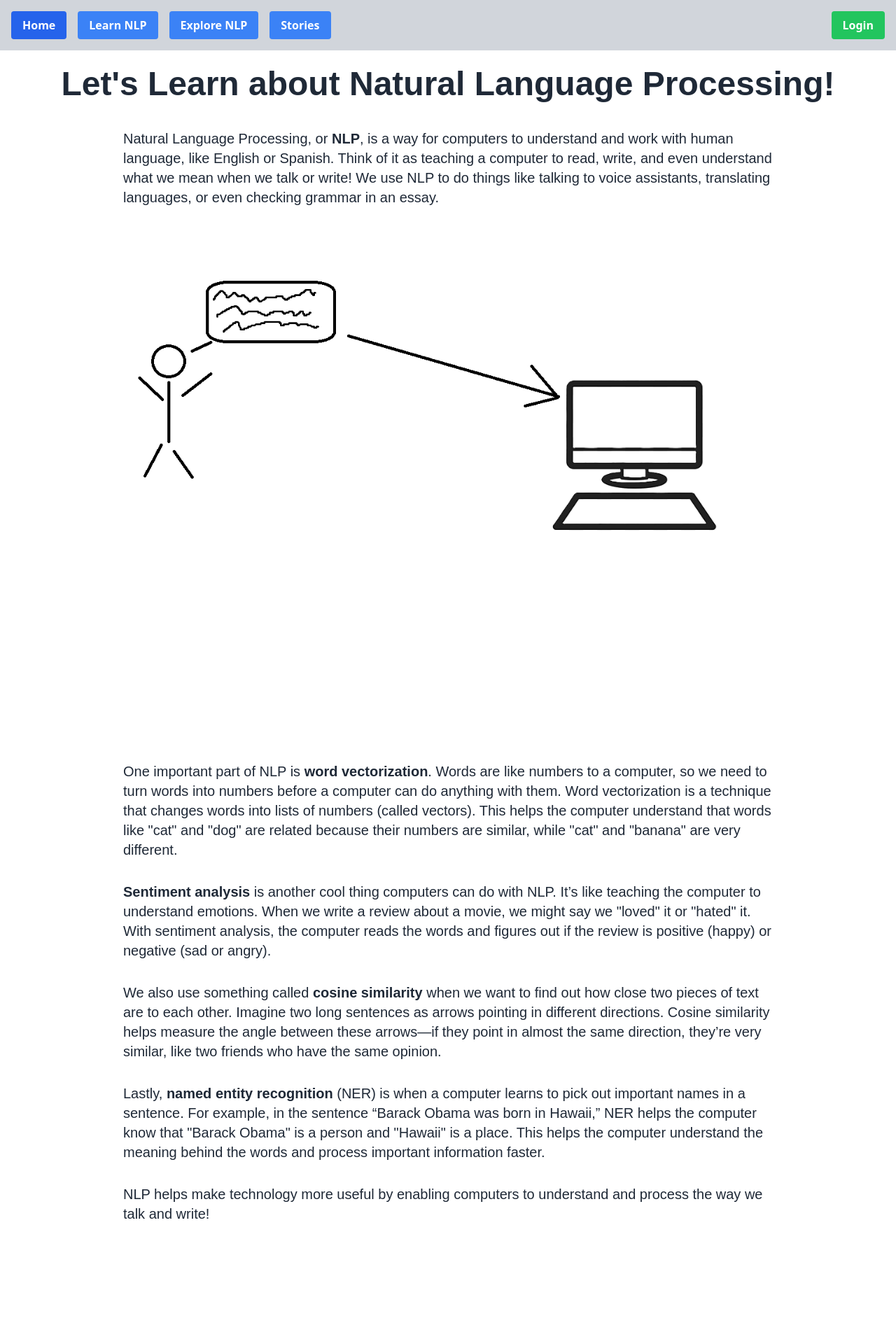
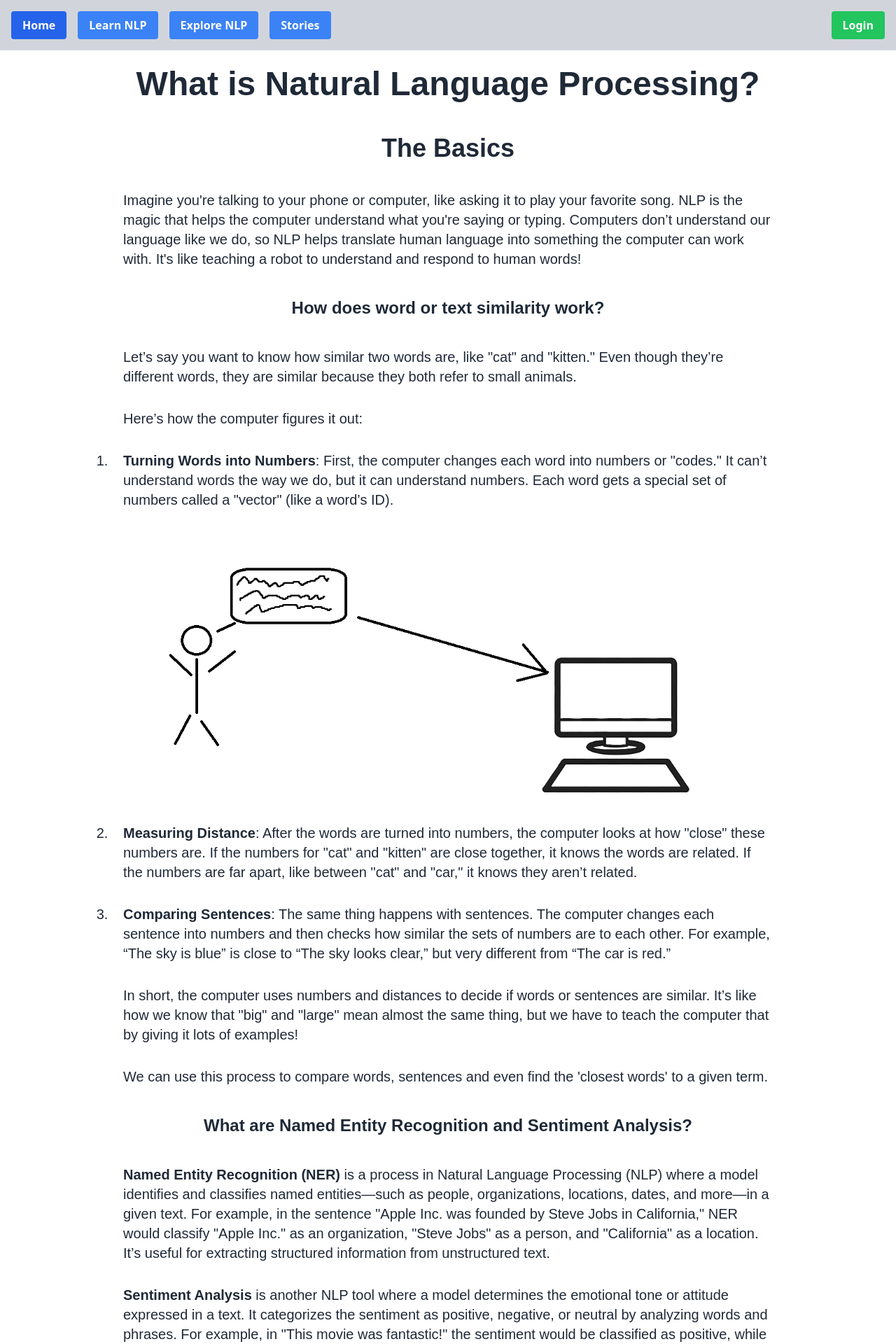
Before and after one commit to jiekeller/Dev10Capstone, a React (Vite) app in the folder learn_nlp_server/: page /LearnNLP in a window 1280 px wide. Shown: the top 1920 px of the page at 70% size. Before the commit the page ends 1764 px from the top, so only its background shows below. Built offline with nearby package versions, Linux system fonts and the light colour scheme.

Commit message:
learn NLP page work

```diff
--- a/learn_nlp_server/src/views/Landing.jsx
+++ b/learn_nlp_server/src/views/Landing.jsx
@@ -24,7 +24,22 @@ function Landing() {
       Learn Natural Language Processing!
       </h1>
       <p className="text-lg p-4" style={{ textAlign: 'center', fontFamily: 'Arial, sans-serif', maxWidth: '60%', margin: '0 auto' }}>
-      Natural Language Processing (NLP) is a field of artificial intelligence that focuses on the interaction between humans and computers using natural language.
+      Natural Language Processing <strong>(NLP)</strong> is a field of artificial intelligence that focuses on the interaction between humans and computers using natural language.
+      </p>
+      <p className="text-lg p-4" style={{ textAlign: 'center', fontFamily: 'Arial, sans-serif', maxWidth: '60%', margin: '0 auto' }}>
+      NLP has always been a fascinating area of Computer Science for me. Not only can it be incredibly interesting to learn and mess around with, but it is also very important in the world today given its ability to make technology more accessible and efficient.
+      </p>
+      <p className="text-lg p-4" style={{ textAlign: 'center', fontFamily: 'Arial, sans-serif', maxWidth: '60%', margin: '0 auto' }}>
+      I have created this website to teach others the basics of natural language processing and why it can be so exciting, and also so dangerous!
+      </p>
+      <p className="text-lg p-4" style={{ textAlign: 'center', fontFamily: 'Arial, sans-serif', maxWidth: '60%', margin: '0 auto' }}>
+      If you are new to NLP, checkout the LearnNLP page where you can learn foundational concepts of the field. Once you have an understanding, hop over to the ExploreNLP page to noodle around with different NLP tools (these will be explained in LearnNLP), or check out the Stories page to examine and compare famous documents or short stories to words and phrases.
+      </p>
+      <p className="text-lg p-4" style={{ textAlign: 'center', fontFamily: 'Arial, sans-serif', maxWidth: '60%', margin: '0 auto' }}>
+      Users and Admin can login using the green button on the top right, to add stories and authors (User and Admin privileges) or delete stories and authors (Only Admin privileges). If you would like to contribute to the site, please reach out to me <a href="mailto:">here</a>.
+      </p>
+      <p className="text-lg p-4" style={{ textAlign: 'center', fontFamily: 'Arial, sans-serif', maxWidth: '60%', margin: '0 auto' }}>
+      I hope you enjoy the site and learn something new about NLP!
       </p>
     </div>
   );
--- a/learn_nlp_server/src/views/LearnNLP.jsx
+++ b/learn_nlp_server/src/views/LearnNLP.jsx
@@ -2,16 +2,45 @@ export default function LearnNLP() {
     return (
         <div>
             <h1 className="text-5xl p-6" style={{ textAlign: 'center', fontFamily: 'Arial, sans-serif', fontWeight: 'bold' }}>
-                Let's Learn about Natural Language Processing!
+                What is Natural Language Processing?
             </h1>
+            <h1 className="text-4xl p-6" style={{ textAlign: 'center', fontFamily: 'Arial, sans-serif', fontWeight: 'bold' }}>The Basics</h1>
             <p className="text-xl p-4" style={{ textAlign: 'left', fontFamily: 'Arial, sans-serif', maxWidth: '75%', margin: '0 auto' }}>
-                Natural Language Processing, or <strong>NLP</strong>, is a way for computers to understand and work with human language, like English or Spanish. Think of it as teaching a computer to read, write, and even understand what we mean when we talk or write! We use NLP to do things like talking to voice assistants, translating languages, or even checking grammar in an essay.
-            </p>
-            <img
-                src='src\assets\firstparagraphLearn.png'
-                alt="Person To Computer Communication"
-                style={{ display: 'block', margin: '20px auto', maxWidth: '100%' }}
-            />
+                Imagine you're talking to your phone or computer, like asking it to play your favorite song. NLP is the magic that helps the computer understand what you're saying or typing. Computers don’t understand our language like we do, so NLP helps translate human language into something the computer can work with. It's like teaching a robot to understand and respond to human words!</p>
+
+            <h2 className="text-2xl p-6" style={{ textAlign: 'center', fontFamily: 'Arial, sans-serif', fontWeight: 'bold' }}>How does word or text similarity work?</h2>
+
+            <p className="text-xl p-4" style={{ textAlign: 'left', fontFamily: 'Arial, sans-serif', maxWidth: '75%', margin: '0 auto' }}>Let’s say you want to know how similar two words are, like "cat" and "kitten." Even though they’re different words, they are similar because they both refer to small animals.</p>
+
+            <p className="text-xl p-4" style={{ textAlign: 'left', fontFamily: 'Arial, sans-serif', maxWidth: '75%', margin: '0 auto' }}>Here’s how the computer figures it out:</p>
+
+            <ol style={{ textAlign: 'center', fontFamily: 'Arial, sans-serif', listStyleType: 'decimal' }}>
+                <li className="text-xl p-4" style={{ textAlign: 'left', fontFamily: 'Arial, sans-serif', maxWidth: '75%', margin: '0 auto' }}><strong>Turning Words into Numbers</strong>: First, the computer changes each word into numbers or "codes." It can’t understand words the way we do, but it can understand numbers. Each word gets a special set of numbers called a "vector" (like a word’s ID).</li>
+                <img
+                    src='src\assets\firstparagraphLearn.png'
+                    alt="Person To Computer Communication"
+                    style={{ display: 'block', margin: '5px auto', maxWidth: '90%' }}
+                />
+                <li className="text-xl p-4" style={{ textAlign: 'left', fontFamily: 'Arial, sans-serif', maxWidth: '75%', margin: '0 auto' }}><strong>Measuring Distance</strong>: After the words are turned into numbers, the computer looks at how "close" these numbers are. If the numbers for "cat" and "kitten" are close together, it knows the words are related. If the numbers are far apart, like between "cat" and "car," it knows they aren’t related.</li>
+
+                <li className="text-xl p-4" style={{ textAlign: 'left', fontFamily: 'Arial, sans-serif', maxWidth: '75%', margin: '0 auto' }}><strong>Comparing Sentences</strong>: The same thing happens with sentences. The computer changes each sentence into numbers and then checks how similar the sets of numbers are to each other. For example, “The sky is blue” is close to “The sky looks clear,” but very different from “The car is red.”</li>
+            </ol>
+
+            <p className="text-xl p-4" style={{ textAlign: 'left', fontFamily: 'Arial, sans-serif', maxWidth: '75%', margin: '0 auto' }}>In short, the computer uses numbers and distances to decide if words or sentences are similar. It’s like how we know that "big" and "large" mean almost the same thing, but we have to teach the computer that by giving it lots of examples!</p>
+            <p className="text-xl p-4" style={{ textAlign: 'left', fontFamily: 'Arial, sans-serif', maxWidth: '75%', margin: '0 auto' }}>We can use this process to compare words, sentences and even find the 'closest words' to a given term.</p>
+
+            <h2 className="text-2xl p-6" style={{ textAlign: 'center', fontFamily: 'Arial, sans-serif', fontWeight: 'bold' }}>What are Named Entity Recognition and Sentiment Analysis?</h2>
+
+            <p className="text-xl p-4" style={{ textAlign: 'left', fontFamily: 'Arial, sans-serif', maxWidth: '75%', margin: '0 auto' }}><strong>Named Entity Recognition (NER)</strong> is a process in Natural Language Processing (NLP) where a model identifies and classifies named entities—such as people, organizations, locations, dates, and more—in a given text. For example, in the sentence "Apple Inc. was founded by Steve Jobs in California," NER would classify "Apple Inc." as an organization, "Steve Jobs" as a person, and "California" as a location. It’s useful for extracting structured information from unstructured text.</p>
+
+            <p className="text-xl p-4" style={{ textAlign: 'left', fontFamily: 'Arial, sans-serif', maxWidth: '75%', margin: '0 auto' }}><strong>Sentiment Analysis</strong> is another NLP tool where a model determines the emotional tone or attitude expressed in a text. It categorizes the sentiment as positive, negative, or neutral by analyzing words and phrases. For example, in "This movie was fantastic!" the sentiment would be classified as positive, while in "The service was terrible," it would be negative. It helps businesses and researchers understand opinions and feelings in customer reviews, social media, and other texts.</p>
+
+            <p className="text-xl p-4" style={{ textAlign: 'left', fontFamily: 'Arial, sans-serif', maxWidth: '75%', margin: '0 auto' }}>So, NER finds important names, and Sentiment Analysis understands feelings!</p>
+
+
+
+            <h3 className="text-4xl px-6 pt-20" style={{ textAlign: 'center', fontFamily: 'Arial, sans-serif', fontWeight: 'bold' }}>A Deeper Dive</h3>
+
             <p className="text-xl p-4" style={{ textAlign: 'left', fontFamily: 'Arial, sans-serif', maxWidth: '75%', margin: '0 auto' }}>
                 One important part of NLP is <strong>word vectorization</strong>. Words are like numbers to a computer, so we need to turn words into numbers before a computer can do anything with them. Word vectorization is a technique that changes words into lists of numbers (called vectors). This helps the computer understand that words like "cat" and "dog" are related because their numbers are similar, while "cat" and "banana" are very different.
             </p>
@@ -24,7 +53,7 @@ export default function LearnNLP() {
             <p className="text-xl p-4" style={{ textAlign: 'left', fontFamily: 'Arial, sans-serif', maxWidth: '75%', margin: '0 auto' }}>
                 Lastly, <strong>named entity recognition</strong> (NER) is when a computer learns to pick out important names in a sentence. For example, in the sentence “Barack Obama was born in Hawaii,” NER helps the computer know that "Barack Obama" is a person and "Hawaii" is a place. This helps the computer understand the meaning behind the words and process important information faster.
             </p>
-            <p className="text-xl p-4" style={{ textAlign: 'left', fontFamily: 'Arial, sans-serif', maxWidth: '75%', margin: '0 auto' }}>
+            <p className="text-xl px-4 pb-20" style={{ textAlign: 'left', fontFamily: 'Arial, sans-serif', maxWidth: '75%', margin: '0 auto' }}>
                 NLP helps make technology more useful by enabling computers to understand and process the way we talk and write!
             </p>
         </div>
```
Also changed, not shown: learn_nlp_server/src/assets/firstparagraphLearn.png.
